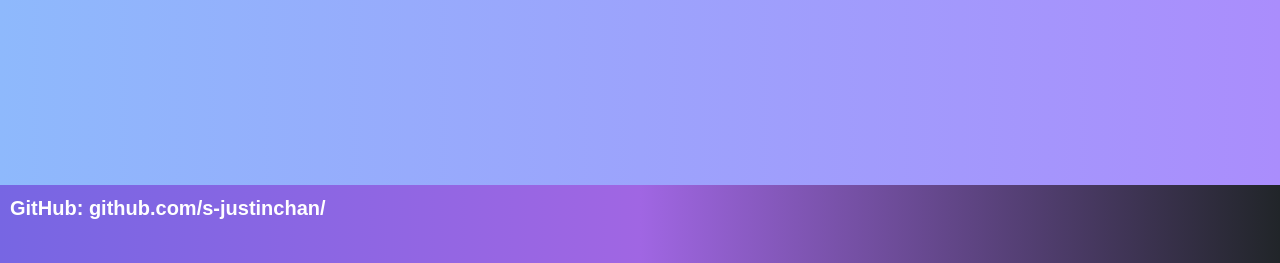
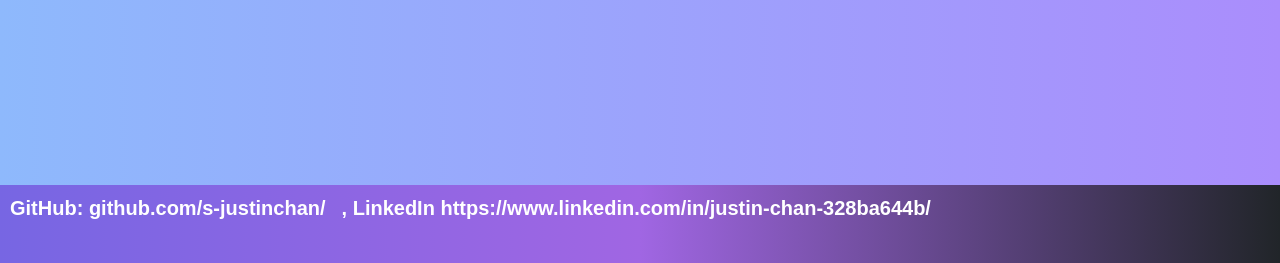
Before and after one commit to s-justinchan/INFR3120-Assignment2, a Node server app: page /contact in a window 1280 px wide. Shown: the part 760-1023 px from the top of the page. Run offline with Node 20, Linux system fonts and the light colour scheme; some libraries are stand-ins or nearby versions.

Commit message:
footer linkedin

```diff
--- a/views/partials/footer.ejs
+++ b/views/partials/footer.ejs
@@ -2,7 +2,9 @@
     <address>
             <p class="navbar-brand py-0">
                 GitHub: <a class="navbar-brand" href="github.com/s-justinchan/">
-                github.com/s-justinchan/</a>
+                github.com/s-justinchan/</a>,
+                LinkedIn <a class="navbar-brand" href="linkedin.com/in/justin-chan-328ba644b/">
+                https://www.linkedin.com/in/justin-chan-328ba644b/</a>
             </p>
         </address>
 </footer>
```
